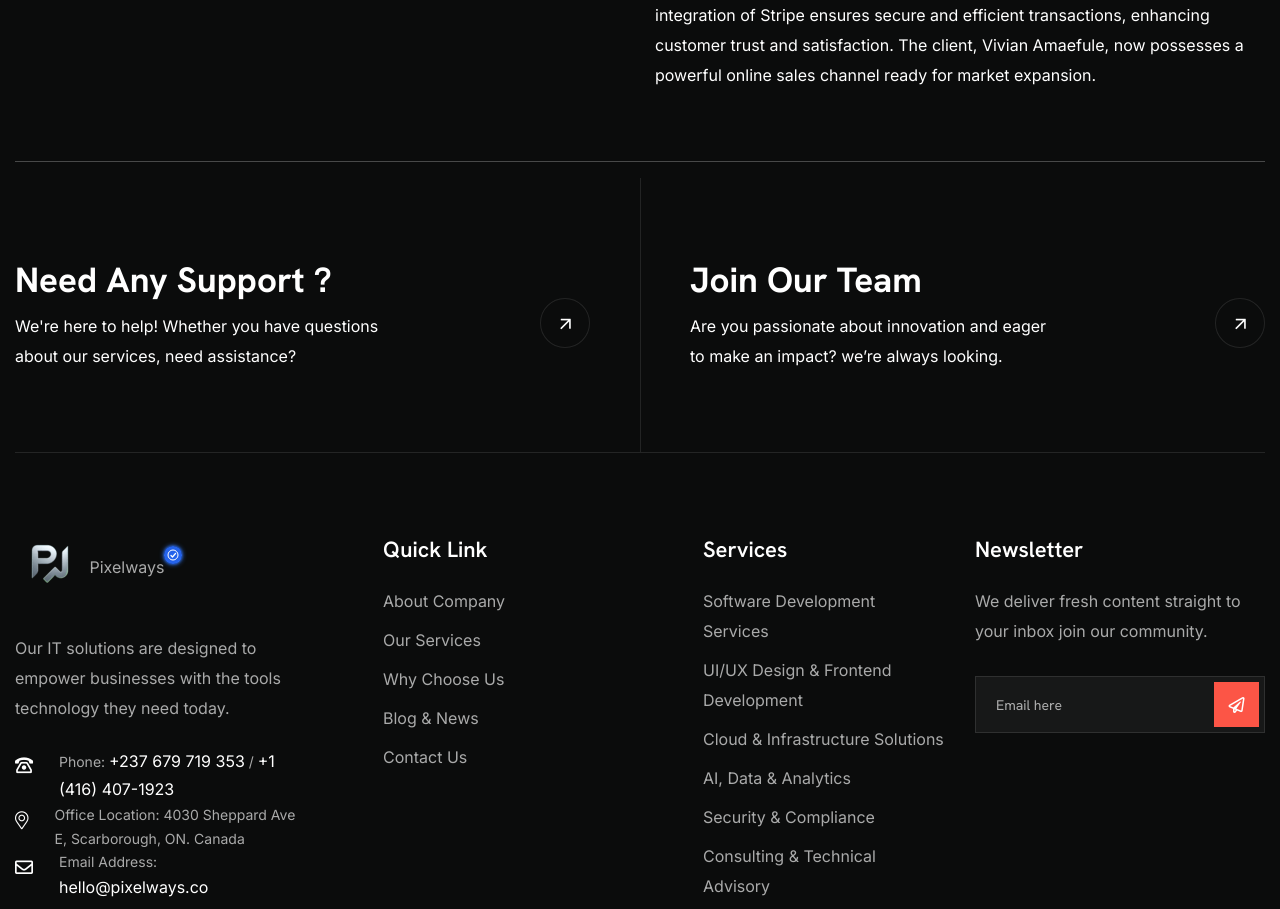
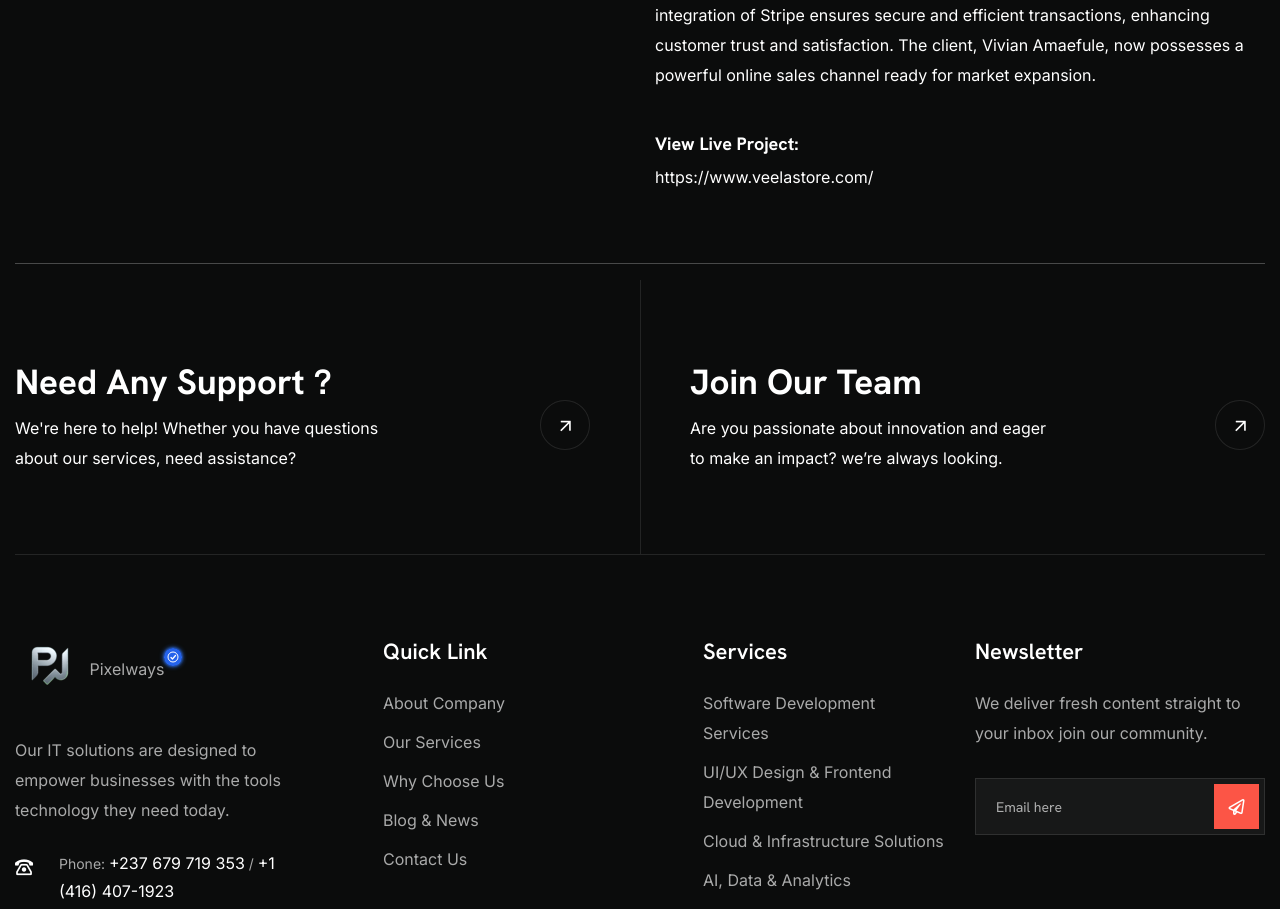
Before and after one commit to pixelways-Inc/pixelways, a Next.js app: page /cases/e-commerce in a window 1280 px wide. Shown: the part 2300-3209 px from the top of the page. Built offline with nearby package versions, Linux system fonts and the light colour scheme.

Commit message:
FEAT: Add live project link to Veela Store case study

```diff
--- a/app/cases/[slug]/page.js
+++ b/app/cases/[slug]/page.js
@@ -6,6 +6,7 @@ const CaseStudySlugPage = () => {
   const caseStudy = {
     title: "Veela Wig Store",
     clientName: "Vivian Amaefule",
+    liveProjectUrl: "https://www.veelastore.com/",
     commencementDate: "12th June 2025",
     endDate: "01 July 2025",
     developer: {
@@ -192,6 +193,8 @@ const CaseStudySlugPage = () => {
                 data-aos-offset={50}
               >
                 <p>{caseStudy.results}</p>
+                <h5 className="mt-40">View Live Project:</h5>
+                <p><a href={caseStudy.liveProjectUrl} target="_blank" rel="noopener noreferrer">{caseStudy.liveProjectUrl}</a></p>
               </div>
             </div>
           </div>
```
Also changed, not shown: 1 other file (tests, documents, lock files or other folders).
